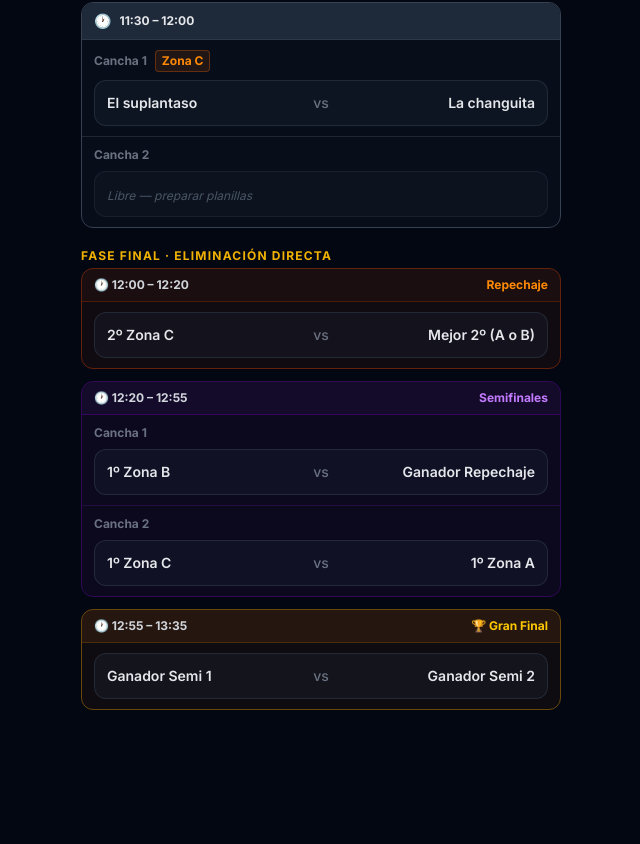
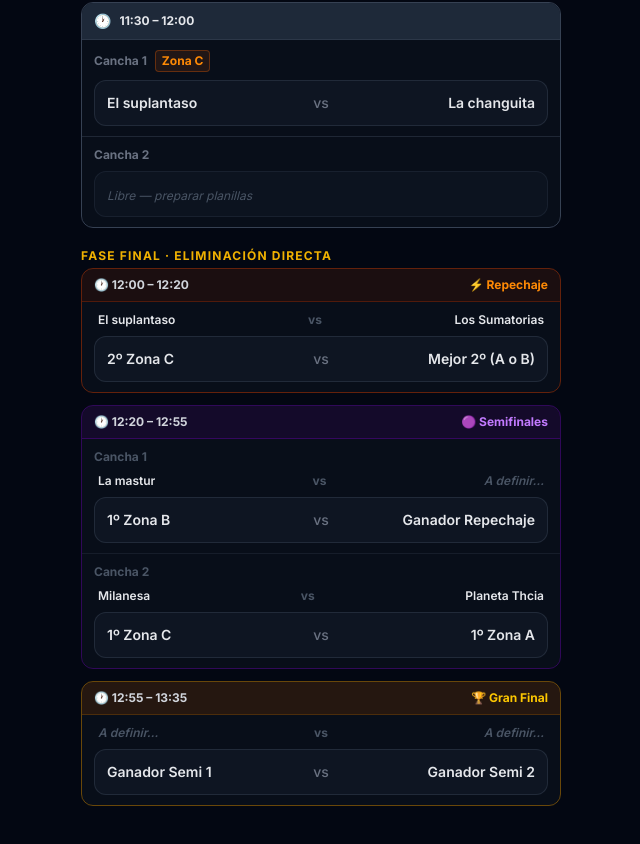
Before and after one commit to Nioddo/torneo-futbol, a Next.js app: page / in a window 1280 px wide. Shown: the part 1913-2757 px from the top of the page, without its empty margins (319-959 px from the left). Before the commit the page ends 2719 px from the top, so only its background shows below. Built offline with nearby package versions, Linux system fonts and the light colour scheme; no server answers; the database is empty.

Commit message:
feat: fixture muestra equipos reales en fase final segun standings

```diff
--- a/app/page.tsx
+++ b/app/page.tsx
@@ -158,7 +158,15 @@ export default function Home() {
         ) : (
           <>
             {activeTab === 'fixture' && (
-              <ScheduledFixture matches={matches} isAdmin={isAdmin} isOffline={isOffline} />
+              <ScheduledFixture
+                matches={matches}
+                isAdmin={isAdmin}
+                isOffline={isOffline}
+                standingsA={standingsA}
+                standingsB={standingsB}
+                standingsC={standingsC}
+                best2nd={best2nd}
+              />
             )}
 
             {activeTab === 'standings' && (
--- a/components/ScheduledFixture.tsx
+++ b/components/ScheduledFixture.tsx
@@ -1,6 +1,6 @@
 'use client';
 
-import { Match } from '@/types';
+import { Match, TeamStanding } from '@/types';
 import MatchCard from './MatchCard';
 
 interface SlotEntry {
@@ -11,89 +11,61 @@ interface SlotEntry {
 }
 interface ScheduleSlot { time: string; matches: SlotEntry[]; }
 
-// Zona A: Planeta Thcia, Los Sumatorias, Los Secanucas, Palangana
-// Zona B: La mastur, Los +capitos, Angry Kirk, 67 Maquinas
-// Zona C: Milanesa, El suplantaso, La changuita
 const SCHEDULE: ScheduleSlot[] = [
   {
     time: '08:00 – 08:30',
     matches: [
-      { cancha: 1, home: 'Planeta Thcia',  away: 'Palangana',     zone: 'A' },
-      { cancha: 2, home: 'La mastur',       away: 'Los +capitos',  zone: 'B' },
+      { cancha: 1, home: 'Planeta Thcia',  away: 'Palangana',      zone: 'A' },
+      { cancha: 2, home: 'La mastur',       away: 'Los +capitos',   zone: 'B' },
     ],
   },
   {
     time: '08:30 – 09:00',
     matches: [
-      { cancha: 1, home: 'Los Sumatorias', away: 'Los Secanucas', zone: 'A' },
-      { cancha: 2, home: 'Angry Kirk',     away: '67 Maquinas',   zone: 'B' },
+      { cancha: 1, home: 'Los Sumatorias', away: 'Los Secanucas',  zone: 'A' },
+      { cancha: 2, home: 'Angry Kirk',     away: '67 Maquinas',    zone: 'B' },
     ],
   },
   {
     time: '09:00 – 09:30',
     matches: [
-      { cancha: 1, home: 'Planeta Thcia',  away: 'Los Sumatorias',zone: 'A' },
-      { cancha: 2, home: 'Milanesa',       away: 'La changuita',  zone: 'C' },
+      { cancha: 1, home: 'Planeta Thcia',  away: 'Los Sumatorias', zone: 'A' },
+      { cancha: 2, home: 'Milanesa',       away: 'La changuita',   zone: 'C' },
     ],
   },
   {
     time: '09:30 – 10:00',
     matches: [
-      { cancha: 1, home: 'Palangana',      away: 'Los Secanucas', zone: 'A' },
-      { cancha: 2, home: 'La mastur',      away: '67 Maquinas',   zone: 'B' },
+      { cancha: 1, home: 'Palangana',      away: 'Los Secanucas',  zone: 'A' },
+      { cancha: 2, home: 'La mastur',      away: '67 Maquinas',    zone: 'B' },
     ],
   },
   {
     time: '10:00 – 10:30',
     matches: [
-      { cancha: 1, home: 'El suplantaso',  away: 'Milanesa',      zone: 'C' },
-      { cancha: 2, home: 'Los +capitos',   away: 'Angry Kirk',    zone: 'B' },
+      { cancha: 1, home: 'El suplantaso',  away: 'Milanesa',       zone: 'C' },
+      { cancha: 2, home: 'Los +capitos',   away: 'Angry Kirk',     zone: 'B' },
     ],
   },
   {
     time: '10:30 – 11:00',
     matches: [
-      { cancha: 1, home: 'Planeta Thcia',  away: 'Los Secanucas', zone: 'A' },
-      { cancha: 2, home: 'Los Sumatorias', away: 'Palangana',     zone: 'A' },
+      { cancha: 1, home: 'Planeta Thcia',  away: 'Los Secanucas',  zone: 'A' },
+      { cancha: 2, home: 'Los Sumatorias', away: 'Palangana',      zone: 'A' },
     ],
   },
   {
     time: '11:00 – 11:30',
     matches: [
-      { cancha: 1, home: 'La mastur',      away: 'Angry Kirk',    zone: 'B' },
-      { cancha: 2, home: 'Los +capitos',   away: '67 Maquinas',   zone: 'B' },
+      { cancha: 1, home: 'La mastur',      away: 'Angry Kirk',     zone: 'B' },
+      { cancha: 2, home: 'Los +capitos',   away: '67 Maquinas',    zone: 'B' },
     ],
   },
   {
     time: '11:30 – 12:00',
     matches: [
-      { cancha: 1, home: 'El suplantaso',  away: 'La changuita',  zone: 'C' },
-      { cancha: 2, home: null,             away: null,            zone: null },
-    ],
-  },
-];
-
-const FINALS: (ScheduleSlot & { label: string })[] = [
-  {
-    time: '12:00 – 12:20',
-    label: 'Repechaje',
-    matches: [
-      { cancha: 1, home: '2º Zona C', away: 'Mejor 2º (A o B)', zone: null },
-    ],
-  },
-  {
-    time: '12:20 – 12:55',
-    label: 'Semifinales',
-    matches: [
-      { cancha: 1, home: '1º Zona B', away: 'Ganador Repechaje', zone: null },
-      { cancha: 2, home: '1º Zona C', away: '1º Zona A',         zone: null },
-    ],
-  },
-  {
-    time: '12:55 – 13:35',
-    label: '🏆 Gran Final',
-    matches: [
-      { cancha: 1, home: 'Ganador Semi 1', away: 'Ganador Semi 2', zone: null },
+      { cancha: 1, home: 'El suplantaso',  away: 'La changuita',   zone: 'C' },
+      { cancha: 2, home: null,             away: null,             zone: null },
     ],
   },
 ];
@@ -113,16 +85,133 @@ function findMatch(pool: Match[], home: string | null, away: string | null): Mat
   );
 }
 
-interface Props { matches: Match[]; isAdmin: boolean; isOffline: boolean; }
+function getWinner(m: Match | undefined): string | undefined {
+  if (!m?.played) return undefined;
+  const hg = m.home_goals ?? 0;
+  const ag = m.away_goals ?? 0;
+  const hp = m.home_penalties;
+  const ap = m.away_penalties;
+  if (hg > ag || (hg === ag && hp != null && ap != null && hp > ap)) return m.home_team;
+  return m.away_team;
+}
 
-export default function ScheduledFixture({ matches, isAdmin, isOffline }: Props) {
+// Muestra el matchup de una fase final con nombres reales o placeholders
+function KnockoutSlot({
+  label,
+  labelColor,
+  borderColor,
+  headerBg,
+  time,
+  cancha1Home,
+  cancha1Away,
+  cancha2Home,
+  cancha2Away,
+  match1,
+  match2,
+  isAdmin,
+  isOffline,
+}: {
+  label: string;
+  labelColor: string;
+  borderColor: string;
+  headerBg: string;
+  time: string;
+  cancha1Home: string | undefined;
+  cancha1Away: string | undefined;
+  cancha2Home?: string | undefined;
+  cancha2Away?: string | undefined;
+  match1: Match | undefined;
+  match2?: Match | undefined;
+  isAdmin: boolean;
+  isOffline: boolean;
+}) {
+  const slots = [
+    { cancha: 1, home: cancha1Home, away: cancha1Away, match: match1 },
+    ...(cancha2Home !== undefined
+      ? [{ cancha: 2, home: cancha2Home, away: cancha2Away, match: match2 }]
+      : []),
+  ];
+
+  return (
+    <div className={`rounded-xl border overflow-hidden ${borderColor}`}>
+      {/* Header */}
+      <div className={`px-3 py-2 flex items-center justify-between border-b ${headerBg}`}>
+        <span className="text-xs font-bold text-gray-300">🕐 {time}</span>
+        <span className={`text-xs font-bold ${labelColor}`}>{label}</span>
+      </div>
+
+      <div className="divide-y divide-gray-700/30">
+        {slots.map((s) => (
+          <div key={s.cancha} className="px-3 py-2.5 bg-gray-800/20">
+            {slots.length > 1 && (
+              <p className="text-xs font-bold text-gray-600 mb-2">Cancha {s.cancha}</p>
+            )}
+
+            {/* Matchup preview — siempre visible */}
+            <div className="flex items-center justify-between gap-2 mb-2 px-1">
+              <span className={`text-xs font-semibold truncate ${s.home ? 'text-gray-200' : 'text-gray-600 italic'}`}>
+                {s.home ?? 'A definir…'}
+              </span>
+              <span className="text-gray-600 text-xs shrink-0 font-bold">vs</span>
+              <span className={`text-xs font-semibold truncate text-right ${s.away ? 'text-gray-200' : 'text-gray-600 italic'}`}>
+                {s.away ?? 'A definir…'}
+              </span>
+            </div>
+
+            {/* Tarjeta del partido (si existe en DB) */}
+            {s.match ? (
+              <MatchCard match={s.match} isAdmin={isAdmin} isOffline={isOffline} />
+            ) : (
+              <div className="rounded-xl border border-gray-700/30 bg-gray-800/20 px-3 py-2 text-center">
+                <span className="text-xs text-gray-600 italic">Partido no disponible aún</span>
+              </div>
+            )}
+          </div>
+        ))}
+      </div>
+    </div>
+  );
+}
+
+interface Props {
+  matches: Match[];
+  isAdmin: boolean;
+  isOffline: boolean;
+  standingsA: TeamStanding[];
+  standingsB: TeamStanding[];
+  standingsC: TeamStanding[];
+  best2nd: TeamStanding | null;
+}
+
+export default function ScheduledFixture({
+  matches,
+  isAdmin,
+  isOffline,
+  standingsA,
+  standingsB,
+  standingsC,
+  best2nd,
+}: Props) {
   const groupMatches = matches.filter((m) => m.phase === 'group');
-  const knockoutMatches = matches.filter((m) => m.phase !== 'group');
+  const repechajeMatch = matches.find((m) => m.phase === 'repechaje');
+  const semis = matches.filter((m) => m.phase === 'semi');
+  const finalMatch = matches.find((m) => m.phase === 'final');
+
+  // ── Nombres reales desde standings ────────────────────────────────
+  const first_A   = standingsA[0]?.team;
+  const first_B   = standingsB[0]?.team;
+  const first_C   = standingsC[0]?.team;
+  const second_C  = standingsC[1]?.team;
+  const best2ndTeam = best2nd?.team;
+
+  const ganRepechaje = getWinner(repechajeMatch);
+  const ganSemi1     = getWinner(semis[0]);
+  const ganSemi2     = getWinner(semis[1]);
 
   return (
     <div className="space-y-3">
 
-      {/* ── Fase de Grupos ──────────────────────────────────────── */}
+      {/* ── FASE DE GRUPOS ──────────────────────────────────────── */}
       <p className="text-xs font-bold uppercase tracking-widest text-gray-400 mb-1">
         Fase de Grupos · 2 canchas simultáneas · Miércoles 13 de Mayo
       </p>
@@ -166,60 +255,56 @@ export default function ScheduledFixture({ matches, isAdmin, isOffline }: Props)
         </div>
       ))}
 
-      {/* ── Fase Final ──────────────────────────────────────────── */}
+      {/* ── FASE FINAL ──────────────────────────────────────────── */}
       <p className="text-xs font-bold uppercase tracking-widest text-yellow-500 mt-5 mb-1">
         Fase Final · Eliminación directa
       </p>
 
-      {FINALS.map((slot) => {
-        const isFinal = slot.label.includes('Final');
-        const isRepechaje = slot.label === 'Repechaje';
-        const borderColor = isFinal
-          ? 'border-yellow-600/50'
-          : isRepechaje
-          ? 'border-orange-600/40'
-          : 'border-purple-600/30';
-        const headerBg = isFinal
-          ? 'bg-yellow-900/30 border-yellow-700/30'
-          : isRepechaje
-          ? 'bg-orange-900/20 border-orange-700/30'
-          : 'bg-purple-900/20 border-purple-700/30';
-        const labelColor = isFinal
-          ? 'text-yellow-400'
-          : isRepechaje
-          ? 'text-orange-400'
-          : 'text-purple-400';
+      {/* REPECHAJE */}
+      <KnockoutSlot
+        label="⚡ Repechaje"
+        labelColor="text-orange-400"
+        borderColor="border-orange-600/40"
+        headerBg="bg-orange-900/20 border-orange-700/30"
+        time="12:00 – 12:20"
+        cancha1Home={second_C}
+        cancha1Away={best2ndTeam}
+        match1={repechajeMatch}
+        isAdmin={isAdmin}
+        isOffline={isOffline}
+      />
 
-        return (
-          <div key={slot.time} className={`rounded-xl border overflow-hidden ${borderColor}`}>
-            <div className={`px-3 py-2 flex items-center justify-between border-b ${headerBg}`}>
-              <span className="text-xs font-bold text-gray-300">🕐 {slot.time}</span>
-              <span className={`text-xs font-bold ${labelColor}`}>{slot.label}</span>
-            </div>
-            <div className={`divide-y ${isRepechaje ? 'divide-orange-900/30' : isFinal ? 'divide-yellow-900/30' : 'divide-purple-900/30'}`}>
-              {slot.matches.map((entry) => {
-                const match = findMatch(knockoutMatches, entry.home, entry.away);
-                return (
-                  <div key={entry.cancha} className={`px-3 py-2.5 ${isFinal ? 'bg-yellow-900/10' : isRepechaje ? 'bg-orange-900/10' : 'bg-purple-900/10'}`}>
-                    {slot.matches.length > 1 && (
-                      <p className="text-xs font-bold text-gray-500 mb-2">Cancha {entry.cancha}</p>
-                    )}
-                    {match ? (
-                      <MatchCard match={match} isAdmin={isAdmin} isOffline={isOffline} />
-                    ) : (
-                      <div className={`rounded-xl border px-3 py-3 flex items-center justify-between ${isFinal ? 'border-yellow-700/30 bg-yellow-900/10' : isRepechaje ? 'border-orange-700/30 bg-orange-900/10' : 'border-purple-700/30 bg-purple-900/10'}`}>
-                        <span className="text-sm text-gray-300/70 font-medium truncate">{entry.home}</span>
-                        <span className="text-gray-600 text-sm px-2">vs</span>
-                        <span className="text-sm text-gray-300/70 font-medium truncate text-right">{entry.away}</span>
-                      </div>
-                    )}
-                  </div>
-                );
-              })}
-            </div>
-          </div>
-        );
-      })}
+      {/* SEMIFINALES */}
+      <KnockoutSlot
+        label="🟣 Semifinales"
+        labelColor="text-purple-400"
+        borderColor="border-purple-600/30"
+        headerBg="bg-purple-900/20 border-purple-700/30"
+        time="12:20 – 12:55"
+        cancha1Home={first_B}
+        cancha1Away={ganRepechaje}
+        cancha2Home={first_C}
+        cancha2Away={first_A}
+        match1={semis[0]}
+        match2={semis[1]}
+        isAdmin={isAdmin}
+        isOffline={isOffline}
+      />
+
+      {/* GRAN FINAL */}
+      <KnockoutSlot
+        label="🏆 Gran Final"
+        labelColor="text-yellow-400"
+        borderColor="border-yellow-600/50"
+        headerBg="bg-yellow-900/30 border-yellow-700/30"
+        time="12:55 – 13:35"
+        cancha1Home={ganSemi1}
+        cancha1Away={ganSemi2}
+        match1={finalMatch}
+        isAdmin={isAdmin}
+        isOffline={isOffline}
+      />
+
     </div>
   );
 }
```
